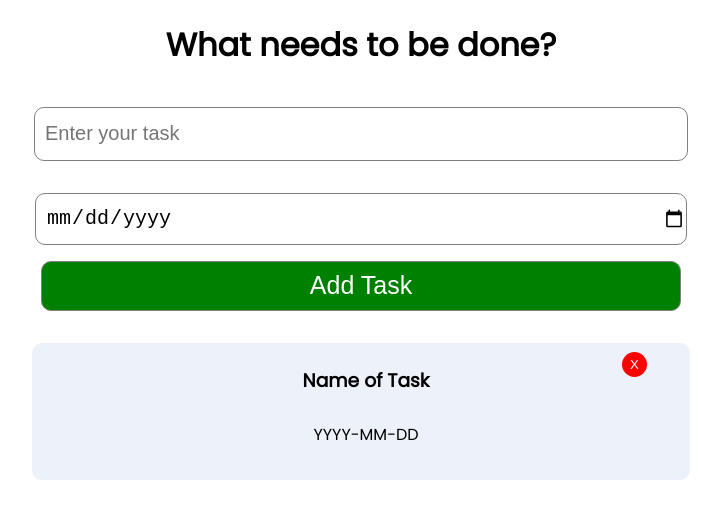
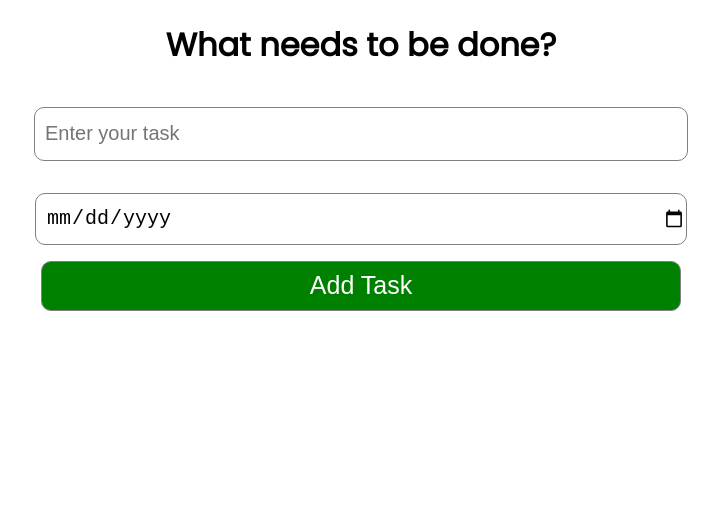
Before and after one commit to 5thDimensionalVader/todo-react, a React (Create React App) app: page / in a window 1280 px wide. Shown: the top 518 px of the page, without its empty margins (279-1000 px from the left). Built offline with nearby package versions, Linux system fonts and the light colour scheme.

Commit message:
commit has improvement to the todoapp

```diff
--- a/src/Main/main.js
+++ b/src/Main/main.js
@@ -8,22 +8,16 @@ const Main = () => {
   const [inputDate, setInputDate] = useState('');
   const [tasks, setTasks] = useState([]);
 
-  const tasks_ = [];
+  // function to delete the task from the array
+  const handleDelete = (key) => {
 
-  // function
-  const handleClick = () => {
-    const task = {
-      task:'',
-      date:''
-    };
+    for (let i = 0; i < tasks.length; i++){
+        if (tasks[i] == tasks[key]){
+          tasks.splice(i, 1);
+        }
+    }
 
-    task.task = inputValue;
-    task.date = inputDate;
-    tasks_.push(task);
-    setTasks(tasks_);
-    console.log(tasks);
   }
-
 
 
   return (
@@ -42,10 +36,14 @@ const Main = () => {
           value={inputDate}
           onChange={e=> {setInputDate(e.target.value)}}
         />
-        <button onClick={handleClick}>Add Task</button>
+        <button onClick={() => setTasks([...tasks, {inputValue, inputDate}])}>Add Task</button>
       </div>
 
-      <View/>
+      {
+        tasks.map((task, key) => (
+          <View key={key} taskName={task.inputValue} taskDate={task.inputDate}/>
+        ))
+      }
     </div>
    );
 }
--- a/src/Views/view.js
+++ b/src/Views/view.js
@@ -1,13 +1,13 @@
 import './view.css';
 
-const View = () => {
+const View = ({ taskName, taskDate, handleDelete }) => {
   return (
 
     <div className="viewCard">
       <div className="viewCardContent">
         <div className="viewCardProp">
-        <h3>Name of Task</h3>
-        <p>YYYY-MM-DD</p>
+        <h3>{taskName}</h3>
+        <p>{taskDate}</p>
         </div>
         <button>X</button>
       </div>
```
